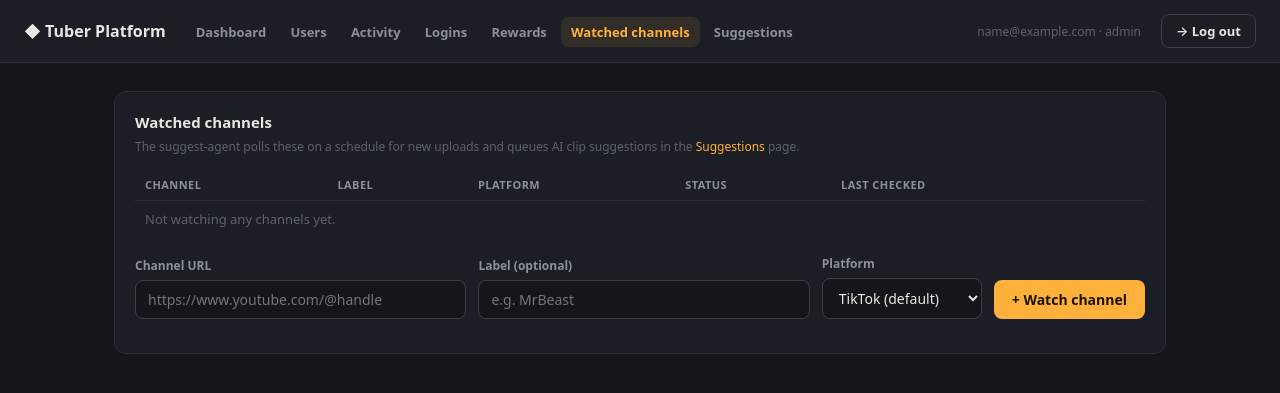
After one commit to futurelicense/tuber-platform, a Flask app: page /admin/watched-channels in a window 1280 px wide. The commit adds this page. Shown: the top 393 px of the page. Run offline with Flask 3, Linux system fonts and the light colour scheme; the visitor is signed in with stand-in values (Sample User, id 1); data that the repository does not hold is empty; parts of the project's set-up code (start-up, migrations or seed data) failed here and were passed over.

Commit message:
Add Suggestions review-queue blueprint + WatchedChannel admin CRUD
New app/suggestions/ blueprint (clipper+admin gated, mirrors app/admin/'s
structure) lists pending SuggestedClip rows grouped by video with
Approve/Reject actions. Approve re-checks status=="pending" immediately
before committing (race guard against double-approval) and redirects into
Clipper's own UI (/clip/?url=...) for the human to actually review/cut —
never triggers a cut itself. Added a small deep-link prefill script to
Clipper's page (?url= param) since none existed, matching the redirect
target the plan promised.

WatchedChannel CRUD added to the existing admin blueprint (admin-only,
matches the platform's existing config-vs-review split). Clipper's login
landing page now points at /suggestions/ (their "inbox") instead of
straight into /clip/; base.html's nav is now role-aware.

Verified end-to-end: admin nav renders correctly with the new links,
clipper lands on /suggestions/ and sees seeded pending clips, clipper 403s
on /admin/, approve redirects correctly into /clip/?url=... with working
prefill, double-approve correctly shows "Already handled by X".

Co-Authored-By: Claude Sonnet 5 <noreply@anthropic.com>

```diff
--- a/app/__init__.py
+++ b/app/__init__.py
@@ -23,9 +23,11 @@ def create_app(config_class=Config):
 
     from .auth import bp as auth_bp
     from .admin import bp as admin_bp
+    from .suggestions import bp as suggestions_bp
 
     app.register_blueprint(auth_bp)
     app.register_blueprint(admin_bp)
+    app.register_blueprint(suggestions_bp)
 
     @app.route("/healthz")
     def healthz():
--- a/app/admin/routes.py
+++ b/app/admin/routes.py
@@ -13,6 +13,7 @@ from ..models import (
     ConnectedChannel,
     MetricDefinition,
     RewardRule,
+    WatchedChannel,
 )
 
 
@@ -196,3 +197,45 @@ def new_rule():
     db.session.commit()
     flash(f"Reward rule '{name}' created.", "success")
     return redirect(url_for("admin.rewards"))
+
+
+@bp.route("/watched-channels")
+def watched_channels():
+    channels = WatchedChannel.query.order_by(WatchedChannel.created_at.desc()).all()
+    return render_template("admin/watched_channels.html", channels=channels)
+
+
+@bp.route("/watched-channels/new", methods=["POST"])
+def new_watched_channel():
+    channel_url = (request.form.get("channel_url") or "").strip()
+    label = (request.form.get("label") or "").strip()
+    platform_target = request.form.get("platform_target") or None
+
+    if not channel_url:
+        flash("Channel URL is required.", "error")
+        return redirect(url_for("admin.watched_channels"))
+
+    db.session.add(
+        WatchedChannel(
+            channel_url=channel_url,
+            label=label or None,
+            platform_target=platform_target,
+            added_by_user_id=current_user.id,
+        )
+    )
+    db.session.commit()
+    flash(f"Now watching {label or channel_url}.", "success")
+    return redirect(url_for("admin.watched_channels"))
+
+
+@bp.route("/watched-channels/<int:channel_id>/toggle-active", methods=["POST"])
+def toggle_watched_channel(channel_id):
+    channel = WatchedChannel.query.get_or_404(channel_id)
+    channel.is_active = not channel.is_active
+    db.session.commit()
+    flash(
+        f"{channel.label or channel.channel_url} is now "
+        f"{'active' if channel.is_active else 'inactive'}.",
+        "success",
+    )
+    return redirect(url_for("admin.watched_channels"))
--- /dev/null
+++ b/app/admin/templates/admin/watched_channels.html
@@ -0,0 +1,49 @@
+{% extends "base.html" %}
+{% block title %}Watched channels — Tuber Platform{% endblock %}
+{% block content %}
+<div class="card">
+  <h2>Watched channels</h2>
+  <p class="hint">The suggest-agent polls these on a schedule for new uploads and queues AI clip
+    suggestions in the <a href="{{ url_for('suggestions.queue') }}">Suggestions</a> page.</p>
+  <table style="margin-bottom:18px">
+    <tr><th>Channel</th><th>Label</th><th>Platform</th><th>Status</th><th>Last checked</th><th></th></tr>
+    {% for c in channels %}
+    <tr>
+      <td><a href="{{ c.channel_url }}" target="_blank" rel="noopener">{{ c.channel_url }}</a></td>
+      <td>{{ c.label or '—' }}</td>
+      <td>{{ c.platform_target or 'TikTok (default)' }}</td>
+      <td><span class="pill {{ 'ok' if c.is_active else 'off' }}">{{ 'active' if c.is_active else 'inactive' }}</span></td>
+      <td>{{ c.last_checked_at.strftime('%Y-%m-%d %H:%M') if c.last_checked_at else 'never' }}</td>
+      <td>
+        <form method="post" action="{{ url_for('admin.toggle_watched_channel', channel_id=c.id) }}" style="margin:0">
+          <button type="submit" class="secondary" style="padding:4px 10px;font-size:12px">
+            {{ 'Deactivate' if c.is_active else 'Reactivate' }}
+          </button>
+        </form>
+      </td>
+    </tr>
+    {% else %}
+    <tr><td colspan="6" style="color:var(--faint)">Not watching any channels yet.</td></tr>
+    {% endfor %}
+  </table>
+
+  <form method="post" action="{{ url_for('admin.new_watched_channel') }}" style="display:flex;gap:12px;align-items:flex-end;flex-wrap:wrap">
+    <div style="flex:1;min-width:220px"><label for="channel_url">Channel URL</label>
+      <input id="channel_url" name="channel_url" placeholder="https://www.youtube.com/@handle" required></div>
+    <div style="flex:1;min-width:140px"><label for="label">Label (optional)</label>
+      <input id="label" name="label" placeholder="e.g. MrBeast"></div>
+    <div style="min-width:160px">
+      <label for="platform_target">Platform</label>
+      <select id="platform_target" name="platform_target">
+        <option value="">TikTok (default)</option>
+        <option value="TikTok">TikTok</option>
+        <option value="Shorts">Shorts</option>
+        <option value="Reels">Reels</option>
+        <option value="Twitter/X">Twitter/X</option>
+        <option value="LinkedIn">LinkedIn</option>
+      </select>
+    </div>
+    <div><button type="submit" style="margin-bottom:14px">+ Watch channel</button></div>
+  </form>
+</div>
+{% endblock %}
--- a/app/auth/routes.py
+++ b/app/auth/routes.py
@@ -69,7 +69,9 @@ def home():
     if current_user.role == "admin":
         return redirect(url_for("admin.dashboard"))
     if current_user.role == "clipper":
-        return redirect("/clip/")
+        # Suggestions queue acts as their inbox — it links into /clip/ itself
+        # when there's something to act on, and offers a plain link there too.
+        return redirect(url_for("suggestions.queue"))
     if current_user.role == "producer":
         return redirect("/produce/")
     return redirect(url_for("auth.login"))
--- /dev/null
+++ b/app/suggestions/__init__.py
@@ -0,0 +1,5 @@
+from flask import Blueprint
+
+bp = Blueprint("suggestions", __name__, template_folder="templates", url_prefix="/suggestions")
+
+from . import routes  # noqa: E402,F401
--- a/app/templates/base.html
+++ b/app/templates/base.html
@@ -71,11 +71,17 @@
 <header>
   <h1>&#9670; Tuber Platform</h1>
   <nav class="top">
+    {% if current_user.role == 'admin' %}
     <a href="{{ url_for('admin.dashboard') }}" class="{{ 'active' if request.endpoint=='admin.dashboard' }}">Dashboard</a>
     <a href="{{ url_for('admin.users') }}" class="{{ 'active' if request.endpoint and request.endpoint.startswith('admin.user') }}">Users</a>
     <a href="{{ url_for('admin.activity') }}" class="{{ 'active' if request.endpoint=='admin.activity' }}">Activity</a>
     <a href="{{ url_for('admin.logins') }}" class="{{ 'active' if request.endpoint=='admin.logins' }}">Logins</a>
     <a href="{{ url_for('admin.rewards') }}" class="{{ 'active' if request.endpoint=='admin.rewards' }}">Rewards</a>
+    <a href="{{ url_for('admin.watched_channels') }}" class="{{ 'active' if request.endpoint=='admin.watched_channels' }}">Watched channels</a>
+    {% endif %}
+    {% if current_user.role in ('admin', 'clipper') %}
+    <a href="{{ url_for('suggestions.queue') }}" class="{{ 'active' if request.endpoint=='suggestions.queue' }}">Suggestions</a>
+    {% endif %}
   </nav>
   <span class="spacer"></span>
   <span class="whoami">{{ current_user.email }} &middot; {{ current_user.role }}</span>
```
Also changed, not shown: app/suggestions/routes.py (added, +70 -0 lines), app/suggestions/templates/suggestions/queue.html (added, +42 -0 lines), 1 other file.
